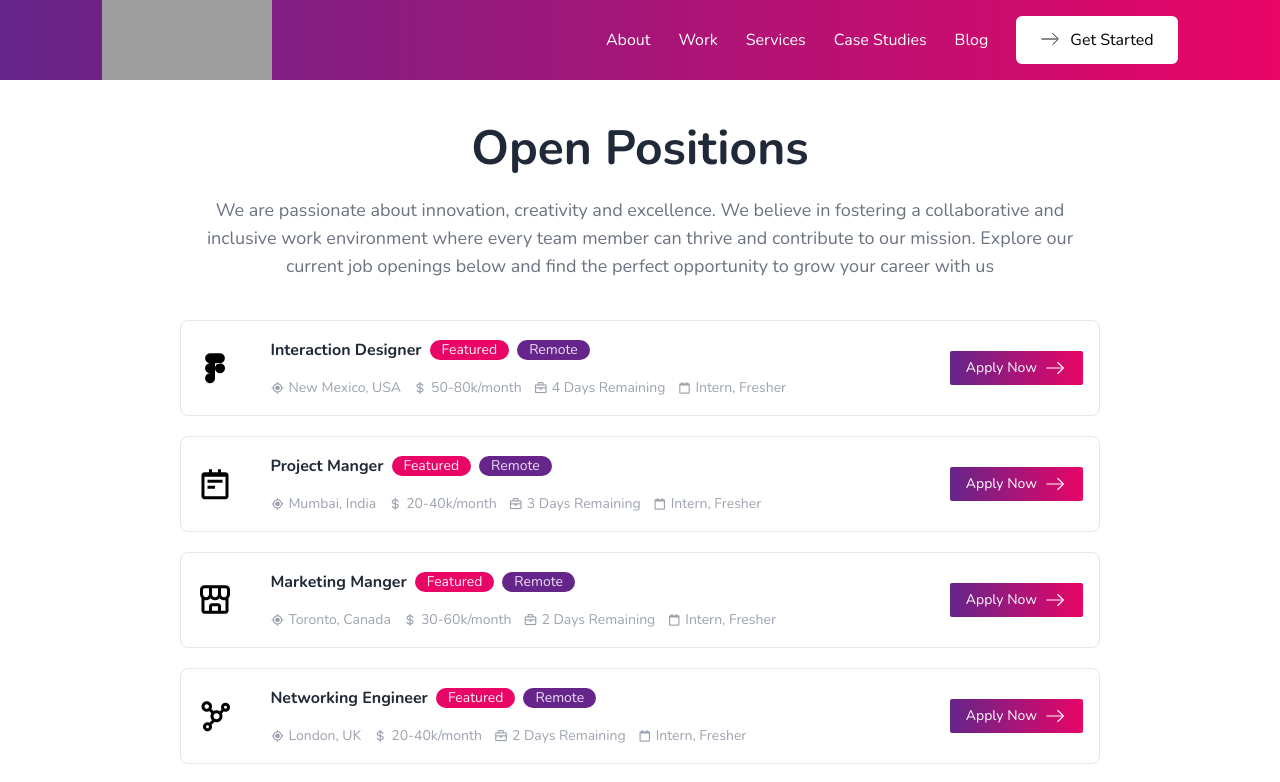
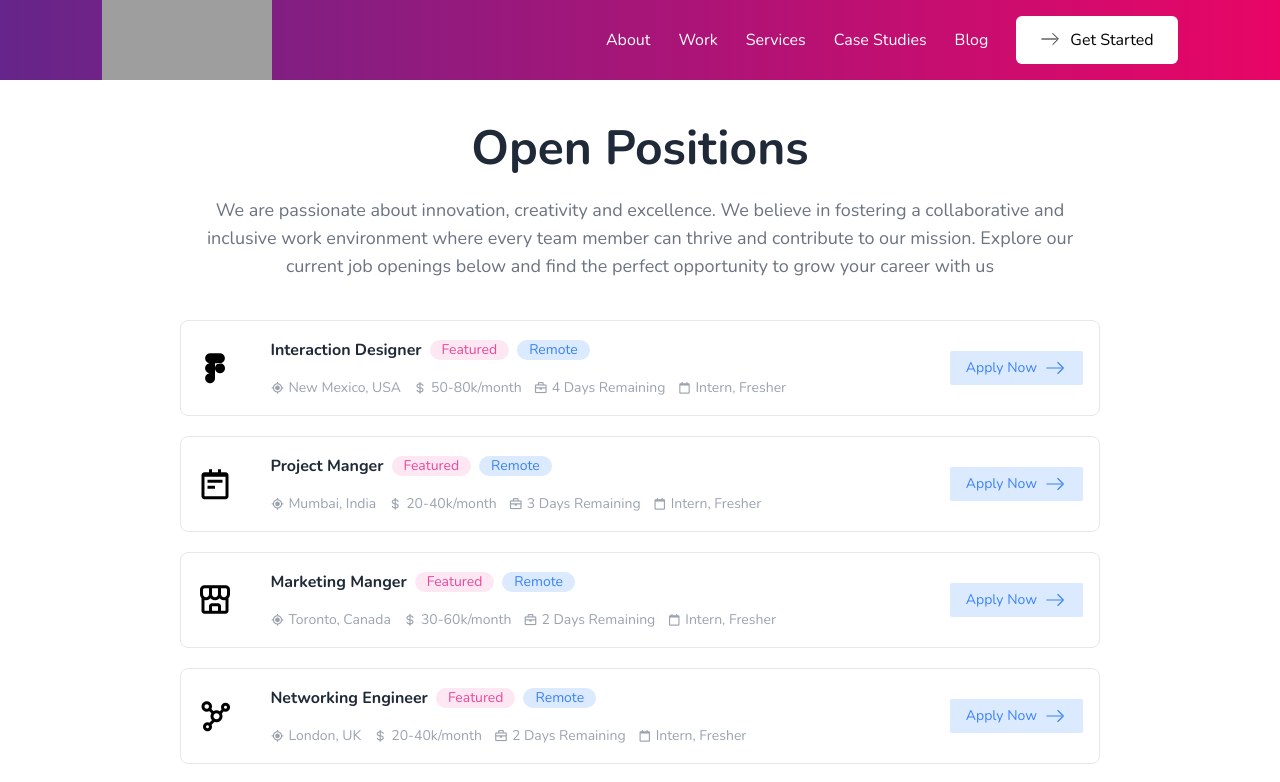
Before and after one commit to thedeepakmaurya/sgwebapp-career, a Next.js app: page / in a window 1280 px wide. Shown: the top 782 px of the page. Built offline with nearby package versions, Linux system fonts and the light colour scheme; grey boxes are pictures that could not be loaded.

Commit message:
color fixed

```diff
--- a/components/card.jsx
+++ b/components/card.jsx
@@ -9,10 +9,10 @@ function Card({ title, location, salary, et, iconClass, experience }) {
         <div className="flex xl:hidden lg:hidden md:hidden flex-col items-center gap-2">
             <h2 className="font-semibold text-gray-800 text-nowrap">{title}</h2>
             <div className="flex gap-2">
-              <p className="text-[#ffedf5] text-sm bg-[#e80566] px-3 rounded-full">
+              <p className="text-pink-500 text-sm bg-pink-100 px-3 rounded-full">
                 Featured
               </p>
-              <p className="text-[#eedff6] text-sm bg-[#65258a] px-3 rounded-full">
+              <p className="text-blue-500 text-sm bg-blue-100 px-3 rounded-full">
                 Remote
               </p>
             </div>
@@ -24,10 +24,10 @@ function Card({ title, location, salary, et, iconClass, experience }) {
           <div className="xl:flex lg:flex md:flex hidden flex-row items-center gap-2">
             <h2 className="font-semibold text-gray-800 text-nowrap">{title}</h2>
             <div className="flex gap-2">
-              <p className="text-[#ffedf5] text-sm bg-[#e80566] px-3 rounded-full">
+              <p className="text-pink-500 text-sm bg-pink-100 px-3 rounded-full">
                 Featured
               </p>
-              <p className="text-[#eedff6] text-sm bg-[#65258a] px-3 rounded-full">
+              <p className="text-blue-500 text-sm bg-blue-100 px-3 rounded-full">
                 Remote
               </p>
             </div>
@@ -60,7 +60,7 @@ function Card({ title, location, salary, et, iconClass, experience }) {
             href={`mailto:hr@sgwebapp.com?subject=Application for ${title} Position`}
             passHref
           >
-            <button className=" w-full flex items-center justify-center gap-2 text-sm font-medium text-white bg-gradient-to-r from-[#65258a] to-[#e80566] px-4 py-1.5 rounded-sm ">
+            <button className=" w-full flex items-center justify-center gap-2 text-sm font-medium text-blue-500 bg-blue-100 px-4 py-1.5 rounded-sm ">
               Apply Now
               <svg
                 xmlns="http://www.w3.org/2000/svg"
```
